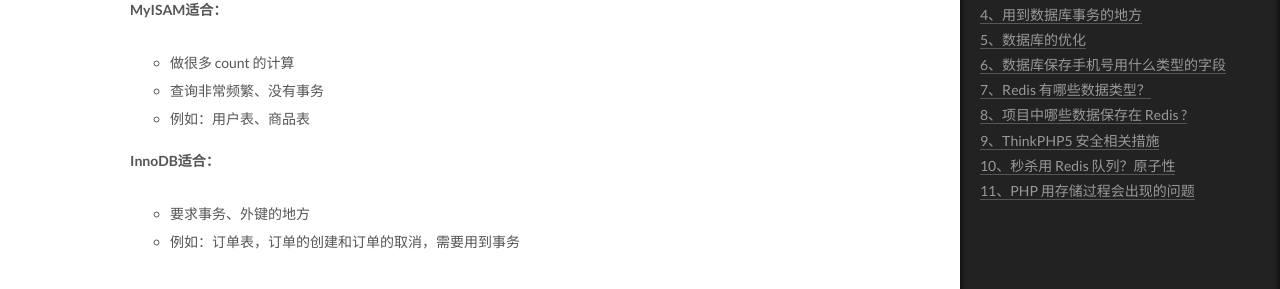
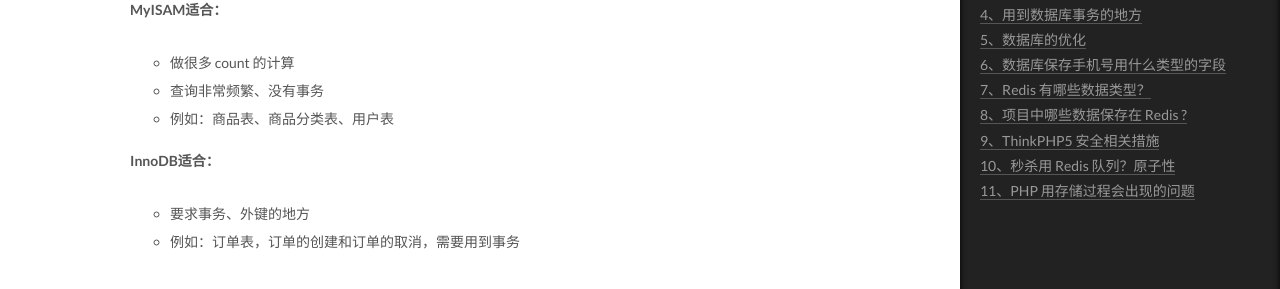
Before and after one commit to nnngu/LearningNotes, a Jekyll site: the page built from _posts/2018-06-05-PHP 面试题收集.md, in a window 1280 px wide and 1400 px high, scrolled down 2107 px. Shown: the part 148-437 px from the top of the window. Built offline with Jekyll 4.4.1, drawn with Linux system fonts in a browser that asks for light colours.

Commit message:
修改文件: _posts/2018-06-05-PHP 面试题收集.md

```diff
--- a/_posts/2018-06-05-PHP 面试题收集.md
+++ b/_posts/2018-06-05-PHP 面试题收集.md
@@ -71,7 +71,7 @@ InnoDB 和 MyISAM 基本的差别为：MyISAM 类型的表强调的是性能，
 
 - 做很多 count 的计算
 - 查询非常频繁、没有事务
-- 例如：用户表、商品表
+- 例如：商品表、商品分类表、用户表
 
 **InnoDB适合：**
 
```
